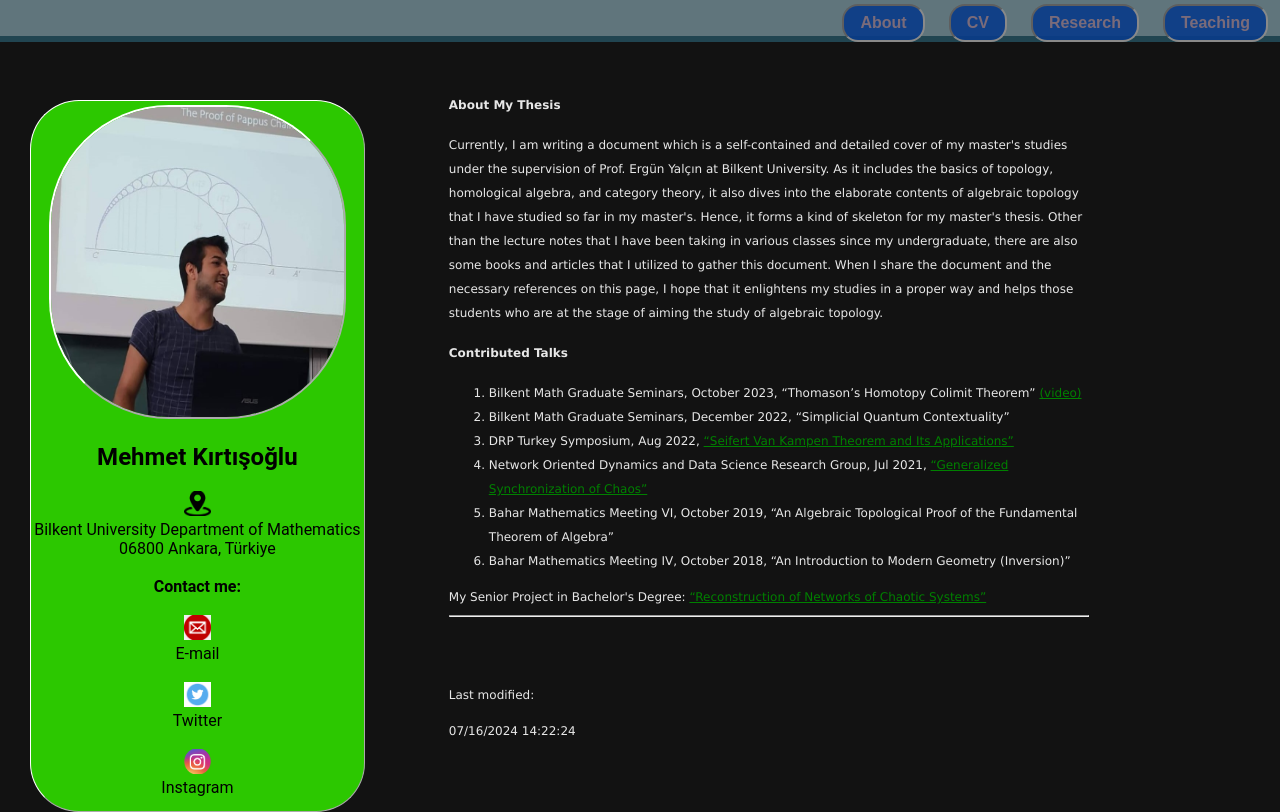
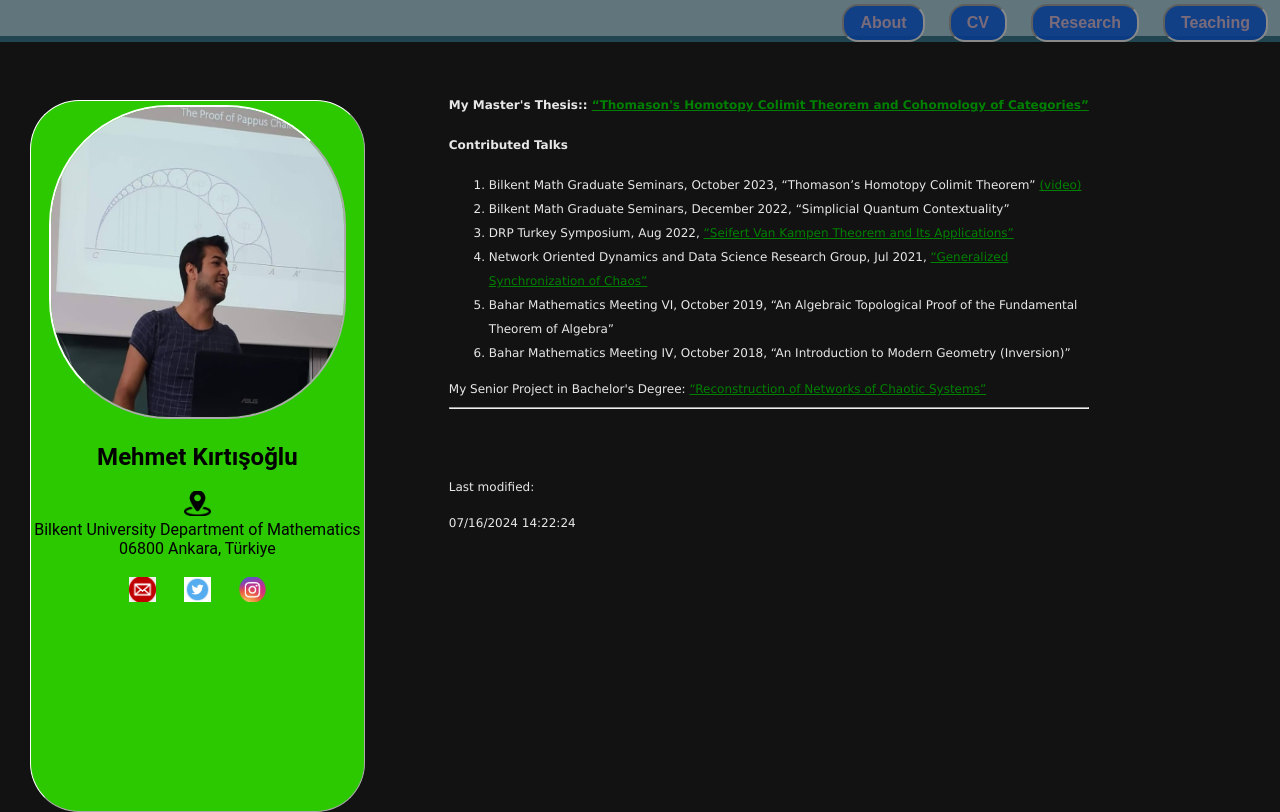
Before and after one commit to mkirtisoglu/mkirtisoglu.github.io, a plain HTML site: page Research.html in a window 1280 px wide. Drawn offline with Linux system fonts and the light colour scheme.

Commit message:
Update Research.html

```diff
--- a/Research.html
+++ b/Research.html
@@ -26,29 +26,17 @@
 		<a href="http://www.fen.bilkent.edu.tr/~cvmath/" target="blank"><img class="logo" src="img/loc-icon.png"></a><br>
 		Bilkent University Department of Mathematics 06800 Ankara, Türkiye<br><br>
 
-		<b>Contact me:</b><br><br>
-		<a href="mailto:m.kirtisoglu@bilkent.edu.tr" target="blank"><img class="logo" src="img/email-logo.png"></a><br>
-		E-mail<br><br>
+		<a href="mailto:m.kirtisoglu@bilkent.edu.tr" target="blank"><img class="logo" src="img/email-logo.png"></a>&ensp;&ensp;&ensp;
 
-		<a href="https://twitter.com/mehmetkirtiss" target="blank"><img class="logo" src="img/twitter logo.jpg"></a><br>
-		Twitter<br><br>
+		<a href="https://twitter.com/mehmetkirtiss" target="blank"><img class="logo" src="img/twitter logo.jpg"></a>&ensp;&ensp;&ensp;
 
-		<a href="https://www.instagram.com/mehmetkirtiss/" target="blank"><img class="logo" src="img/instagram logo.png"></a><br>
-		Instagram</center>
+		<a href="https://www.instagram.com/mehmetkirtiss/" target="blank"><img class="logo" src="img/instagram logo.png"></a></center>
 	</div>
 </div>
 
 <div class="div-main">
 	<div class="child">
-		<h4>About My Thesis</h4>
-	<p> Currently, I am writing a document which is a self-contained and detailed cover of my master's studies under the
-	supervision of Prof. Ergün Yalçın at Bilkent University. As it includes the basics of topology,
-	homological algebra, and category theory, it also dives into the elaborate contents of algebraic
-	topology that I have studied so far in my master's. Hence, it forms a kind of skeleton for my master's
-	thesis. Other than the lecture notes that I have been taking in various classes since my
-	undergraduate, there are also some books and articles that I utilized to gather this document. When I share the document and the necessary references
-	on this page, I hope that it enlightens my studies in a proper way and helps those students who are at
-	the stage of aiming the study of algebraic topology.</p>
+		<h4>My Master's Thesis:: <a href="https://repository.bilkent.edu.tr/items/a6cb11ae-0024-4174-90cc-f16dd7cf8896" target="blank">“Thomason's Homotopy Colimit Theorem and Cohomology of Categories” </a></h4>
 	<h4> Contributed Talks </h4>
 <ol>
 	<li> Bilkent Math Graduate Seminars, October 2023, “Thomason’s Homotopy Colimit Theorem” <a href="https://youtu.be/3qkHdmr40bo?si=mRB4Ql0Tzi19ZyLz" target="blank">(video)</a></li>
```
